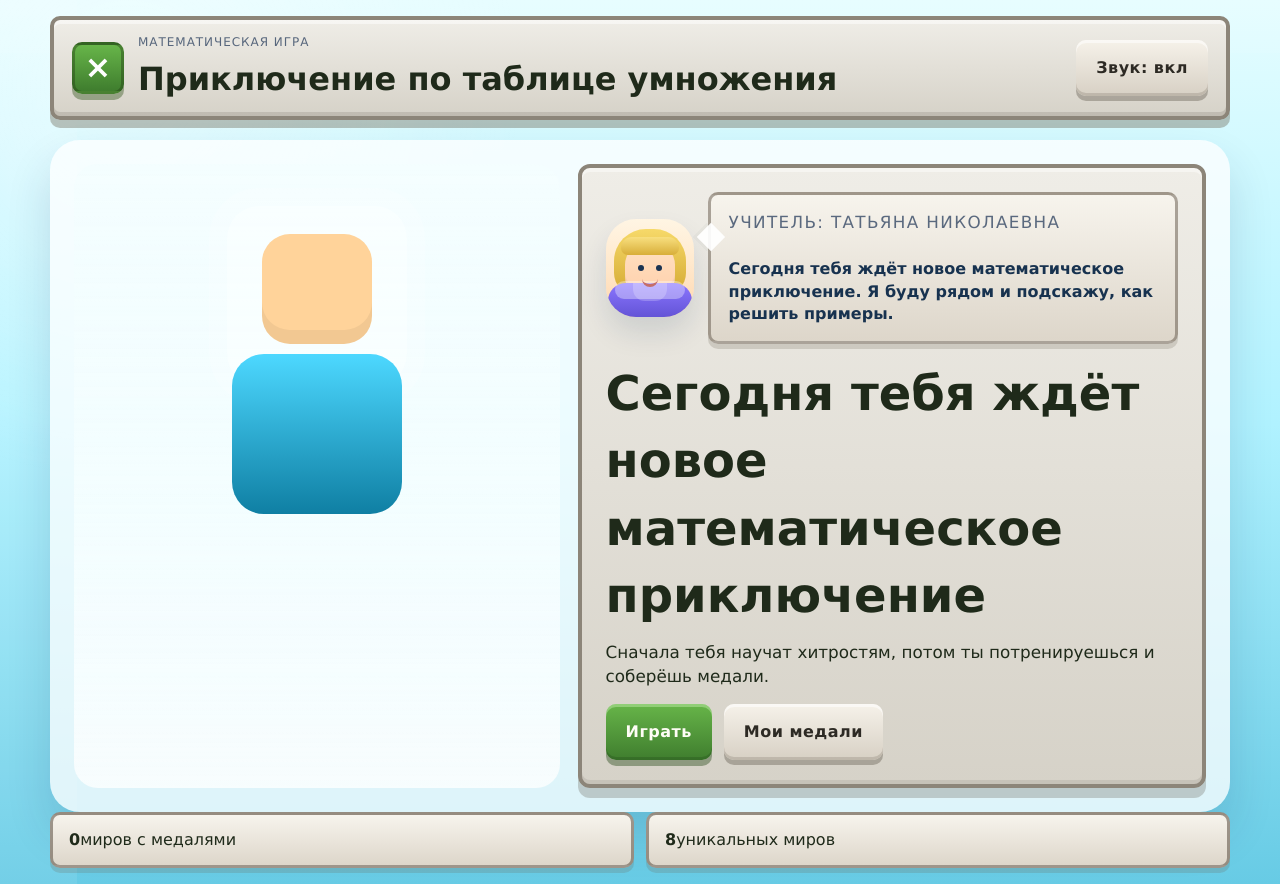
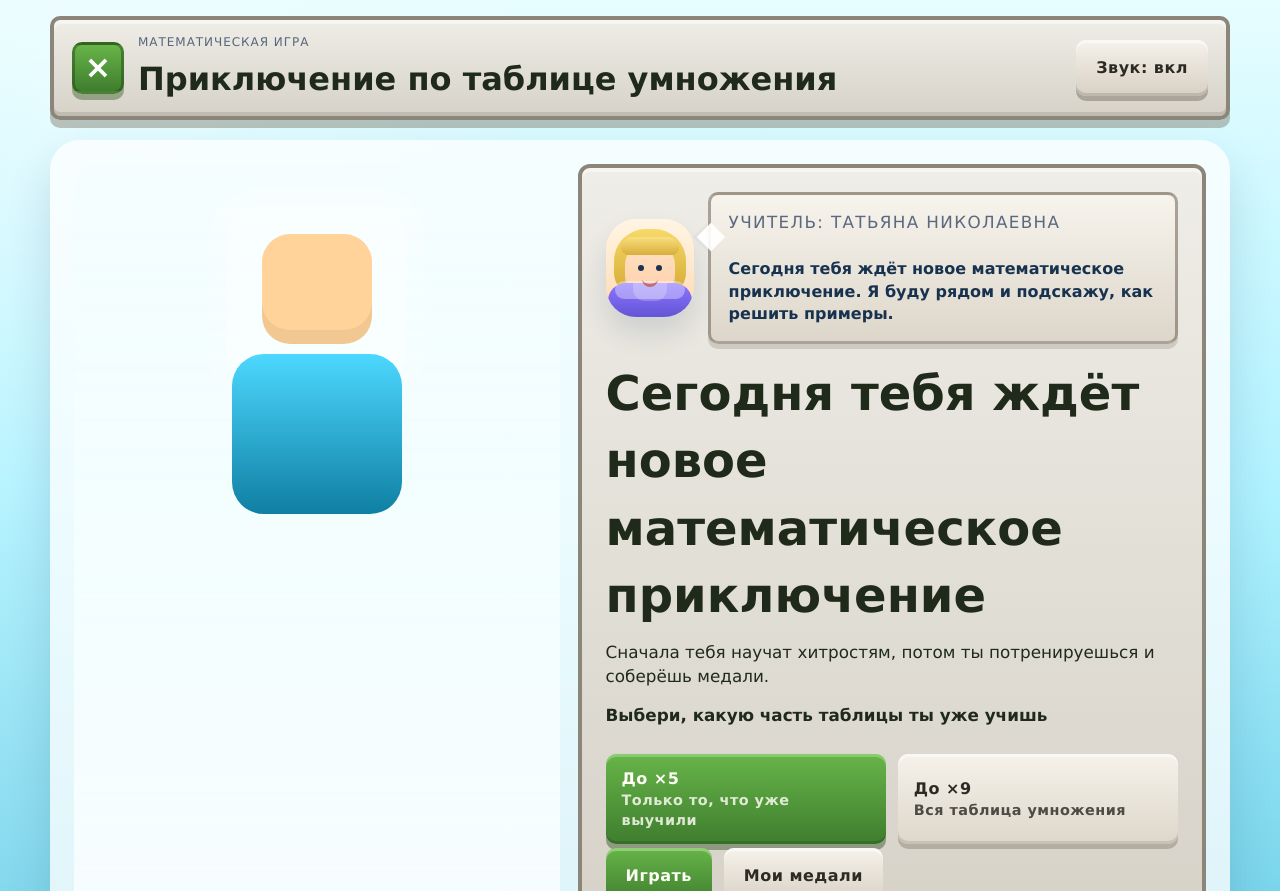
Before and after one commit to plotnikovrussia-23/mir-umnozheniya, a React (Vite) app: page / in a window 1280 px wide. Shown: the top 891 px of the page. Built offline with nearby package versions, Linux system fonts and the light colour scheme.

Commit message:
Add learning range switcher

```diff
--- a/src/App.tsx
+++ b/src/App.tsx
@@ -117,6 +117,7 @@ function getRandomLine(lines: string[]) {
 
 function App() {
   const [screen, setScreen] = useState<GameScreen>("splash");
+  const [learningRange, setLearningRange] = useState<"short" | "full">("short");
   const [selectedMultiplier, setSelectedMultiplier] = useState<number>(2);
   const [spinning, setSpinning] = useState(false);
   const [wheelPreview, setWheelPreview] = useState<number>(2);
@@ -144,8 +145,26 @@ function App() {
   });
   const audioRef = useRef(new AudioEngine());
 
+  const availableWorlds = worlds.filter((world) =>
+    learningRange === "short" ? world.multiplier <= 5 : world.multiplier <= 9,
+  );
   const currentWorld = worldMap[selectedMultiplier];
-  const totalWorldsCleared = Object.values(progress).filter((medal) => medal !== "none").length;
+  const totalWorldsCleared = availableWorlds.filter(
+    (world) => (progress[world.multiplier] ?? "none") !== "none",
+  ).length;
+
+  useEffect(() => {
+    const firstAvailable = availableWorlds[0]?.multiplier ?? 2;
+    const lastAvailable = availableWorlds[availableWorlds.length - 1]?.multiplier ?? 9;
+
+    if (selectedMultiplier < firstAvailable || selectedMultiplier > lastAvailable) {
+      setSelectedMultiplier(firstAvailable);
+    }
+
+    if (wheelPreview < firstAvailable || wheelPreview > lastAvailable) {
+      setWheelPreview(firstAvailable);
+    }
+  }, [availableWorlds, selectedMultiplier, wheelPreview]);
 
   useEffect(() => {
     const timer = window.setTimeout(() => setScreen("home"), 2500);
@@ -213,7 +232,7 @@ function App() {
 
     await ensureAudioReady();
     setSpinning(true);
-    const pool = worlds.map((world) => world.multiplier);
+    const pool = availableWorlds.map((world) => world.multiplier);
     let ticks = 0;
 
     const spinTimer = window.setInterval(() => {
@@ -515,6 +534,27 @@ function App() {
                 <p>
                   Сначала тебя научат хитростям, потом ты потренируешься и соберёшь медали.
                 </p>
+                <div className="mode-picker">
+                  <p className="mode-picker__label">Выбери, какую часть таблицы ты уже учишь</p>
+                  <div className="mode-picker__options">
+                    <button
+                      className={`choice-button mode-picker__option ${learningRange === "short" ? "mode-picker__option--active" : ""}`}
+                      type="button"
+                      onClick={() => setLearningRange("short")}
+                    >
+                      <strong>До ×5</strong>
+                      <span>Только то, что уже выучили</span>
+                    </button>
+                    <button
+                      className={`choice-button mode-picker__option ${learningRange === "full" ? "mode-picker__option--active" : ""}`}
+                      type="button"
+                      onClick={() => setLearningRange("full")}
+                    >
+                      <strong>До ×9</strong>
+                      <span>Вся таблица умножения</span>
+                    </button>
+                  </div>
+                </div>
                 <div className="cta-row">
                   <button
                     className="primary-button"
@@ -542,8 +582,8 @@ function App() {
                 <span>миров с медалями</span>
               </div>
               <div className="stat-chip">
-                <strong>8</strong>
-                <span>уникальных миров</span>
+                <strong>{availableWorlds.length}</strong>
+                <span>миров в этом режиме</span>
               </div>
             </div>
           </section>
@@ -553,13 +593,13 @@ function App() {
           <section className="screen wheel-screen">
             <div className="wheel-layout">
               <div className={`wheel ${spinning ? "wheel--spinning" : ""}`}>
-                {[2, 3, 4, 5, 6, 7, 8, 9].map((value, index) => (
+                {availableWorlds.map((world, index) => (
                   <span
-                    key={value}
-                    className={`wheel__segment ${wheelPreview === value ? "wheel__segment--active" : ""}`}
+                    key={world.multiplier}
+                    className={`wheel__segment ${wheelPreview === world.multiplier ? "wheel__segment--active" : ""}`}
                     style={{ ["--segment-index" as "--segment-index"]: index } as CSSProperties}
                   >
-                    ×{value}
+                    ×{world.multiplier}
                   </span>
                 ))}
                 <div className="wheel__center">×{wheelPreview}</div>
@@ -567,7 +607,10 @@ function App() {
               <div className="panel">
                 <p className="eyebrow">Колесо случайности</p>
                 <h2>Куда отправимся сегодня?</h2>
-                <p>Нажми кнопку, и игра выберет мир от ×2 до ×9.</p>
+                <p>
+                  Нажми кнопку, и игра выберет мир{" "}
+                  {learningRange === "short" ? "от ×2 до ×5." : "от ×2 до ×9."}
+                </p>
                 <div className="cta-row">
                   <button className="primary-button" type="button" onClick={handleSpin}>
                     {spinning ? "Крутится..." : "Крутить"}
@@ -718,10 +761,14 @@ function App() {
                 <div className="panel">
                   <p className="eyebrow">Коллекция</p>
                   <h3>Мои медали</h3>
-                  <p>Каждый мир от ×2 до ×9 хранит лучшую награду прямо на этом устройстве.</p>
+                  <p>
+                    {learningRange === "short"
+                      ? "Здесь показаны миры от ×2 до ×5 для текущего режима."
+                      : "Здесь показаны все миры от ×2 до ×9."}
+                  </p>
                 </div>
                 <div className="medal-grid">
-                  {worlds.map((world) => {
+                  {availableWorlds.map((world) => {
                     const medal = progress[world.multiplier] ?? "none";
                     return (
                       <article key={world.multiplier} className={`medal-tile medal-tile--${medal}`}>
--- a/src/styles.css
+++ b/src/styles.css
@@ -403,6 +403,53 @@ button {
   display: flex;
   flex-wrap: wrap;
   gap: 12px;
+}
+
+.mode-picker {
+  display: grid;
+  gap: 10px;
+  margin: 10px 0 4px;
+}
+
+.mode-picker__label {
+  margin: 0;
+  font-size: 0.98rem;
+  font-weight: 700;
+}
+
+.mode-picker__options {
+  display: grid;
+  grid-template-columns: repeat(2, minmax(0, 1fr));
+  gap: 12px;
+}
+
+.mode-picker__option {
+  min-height: 88px;
+  padding: 14px 16px;
+  align-content: center;
+  justify-items: start;
+  gap: 6px;
+  text-align: left;
+}
+
+.mode-picker__option strong,
+.mode-picker__option span {
+  display: block;
+}
+
+.mode-picker__option span {
+  font-size: 0.9rem;
+  opacity: 0.82;
+}
+
+.mode-picker__option--active {
+  background: linear-gradient(180deg, var(--ui-grass) 0%, var(--ui-grass-dark) 100%);
+  color: #fffdf6;
+  border-color: rgba(36, 68, 20, 0.5);
+  box-shadow:
+    inset 0 3px 0 rgba(223, 255, 206, 0.3),
+    inset 0 -3px 0 rgba(30, 68, 22, 0.28),
+    0 6px 0 rgba(38, 73, 26, 0.42);
 }
 
 .status-strip,
@@ -1426,7 +1473,8 @@ button {
   }
 
   .choice-row,
-  .medal-grid {
+  .medal-grid,
+  .mode-picker__options {
     grid-template-columns: repeat(2, minmax(0, 1fr));
   }
 
```
